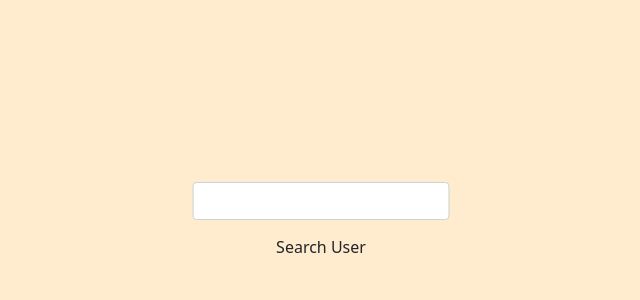
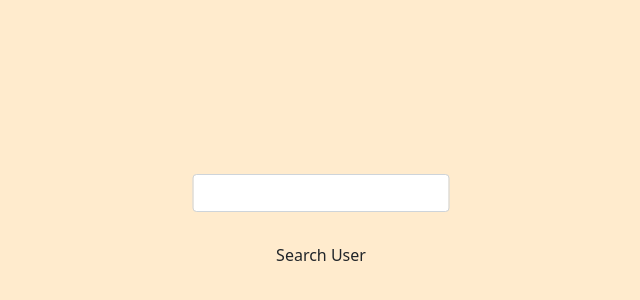
Before and after one commit to Abhijeet1710/Abhijeet1710-githubprofile, a React (Create React App) app: page / in a window 1280 px wide. Shown: the part 176-476 px from the top of the page, without its empty margins (319-959 px from the left). Built offline with nearby package versions, Linux system fonts and the light colour scheme.

Commit message:
margin change

```diff
--- a/src/App.js
+++ b/src/App.js
@@ -33,7 +33,7 @@ function App() {
             <input type="text" aria-label="First name" class="form-control" id="input"/>
         </div>
 
-        <button className="btn btn-search mt-2" onClick={ () => { getInfo() } }> Search User</button>
+        <button className="btn btn-search mt-4" onClick={ () => { getInfo() } }> Search User</button>
 
      </div>
 
```
